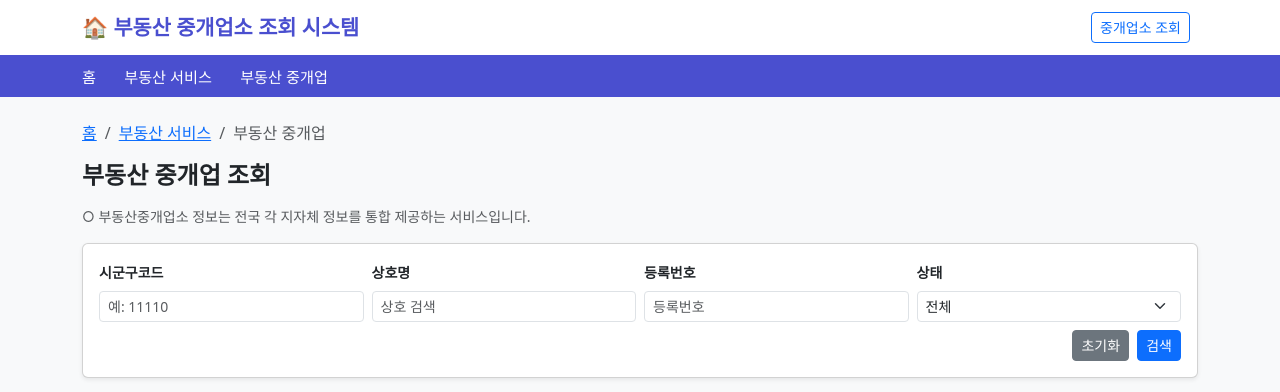
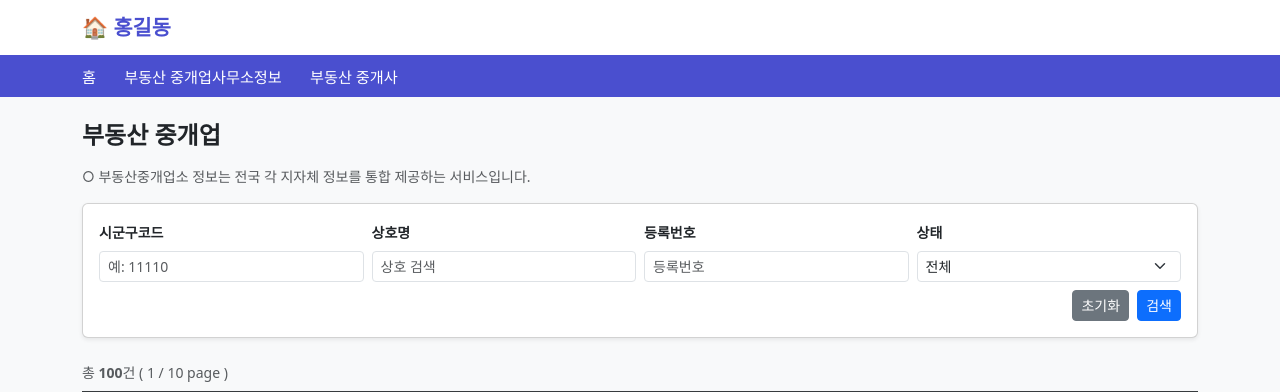
Before and after one commit to HYKIM8282/bootcamp_HY, a Django app: page /brokers/ in a window 1280 px wide. Shown: the top 392 px of the page. Run offline with Django 5.2, Linux system fonts and the light colour scheme; data comes from the database, SQL or seed files in the repository.

Commit message:
commit message2

```diff
--- a/templates/base.html
+++ b/templates/base.html
@@ -1,83 +1,27 @@
+{% load static %}
 <!DOCTYPE html>
 <html lang="ko">
 <head>
   <meta charset="UTF-8">
   <meta name="viewport" content="width=device-width, initial-scale=1.0">
   <title>{% block title %}부동산 중개업소 조회{% endblock %}</title>
+
   <link href="https://cdn.jsdelivr.net/npm/bootstrap@5.3.0/dist/css/bootstrap.min.css" rel="stylesheet">
-  <style>
-    body { background: #f8f9fa; }
+  <link rel="stylesheet" href="{% static 'css/base.css' %}">
 
-    /* 헤더 */
-    .main-header {
-      background: #fff;
-      border-bottom: 2px solid #4a4fcf;
-      padding: 12px 0;
-    }
-    .main-header .brand {
-      font-size: 1.3rem;
-      font-weight: 700;
-      color: #4a4fcf;
-    }
-
-    /* 서브 네비 */
-    .sub-nav {
-      background: #4a4fcf;
-      padding: 8px 0;
-    }
-    .sub-nav a {
-      color: #fff;
-      margin-right: 24px;
-      text-decoration: none;
-      font-size: 0.95rem;
-    }
-    .sub-nav a:hover { text-decoration: underline; }
-
-    /* 푸터 */
-    .main-footer {
-      background: #343a40;
-      color: #adb5bd;
-      text-align: center;
-      padding: 20px 0;
-      margin-top: 60px;
-      font-size: 0.85rem;
-    }
-  </style>
+  {% block extra_css %}{% endblock %}
 </head>
 <body>
 
-<!-- ── 헤더 ──────────────────────────────────── -->
-<header class="main-header">
-  <div class="container d-flex align-items-center justify-content-between">
-    <div class="brand">🏠 부동산 중개업소 조회 시스템</div>
-    <nav>
-      <a href="{% url 'brokers:agent_list' %}" class="btn btn-outline-primary btn-sm me-2">중개업소 조회</a>
-    </nav>
-  </div>
-</header>
+  {% include 'header.html' %}
 
-<!-- ── 서브 네비 ──────────────────────────────── -->
-<div class="sub-nav">
-  <div class="container">
-    <a href="#">홈</a>
-    <a href="{% url 'brokers:agent_list' %}">부동산 서비스</a>
-    <a href="#">부동산 중개업</a>
-  </div>
-</div>
+  <main class="container mt-4">
+    {% block content %}{% endblock %}
+  </main>
 
-<!-- ── 컨텐츠 ─────────────────────────────────── -->
-<main class="container mt-4">
-  {% block content %}{% endblock %}
-</main>
+  {% include 'footer.html' %}
 
-<!-- ── 푸터 ──────────────────────────────────── -->
-<footer class="main-footer">
-  <div>© 2026 Heeyoung. All Rights Reserved.</div>
-  <div class="mt-1" style="font-size:0.8rem;">
-    데이터 출처: VWorld NED API (국토교통부 공간정보산업진흥원)
-  </div>
-</footer>
-
-<script src="https://cdn.jsdelivr.net/npm/bootstrap@5.3.0/dist/js/bootstrap.bundle.min.js"></script>
+  <script src="https://cdn.jsdelivr.net/npm/bootstrap@5.3.0/dist/js/bootstrap.bundle.min.js"></script>
+  {% block extra_js %}{% endblock %}
 </body>
 </html>
--- a/templates/brokers/agent_list.html
+++ b/templates/brokers/agent_list.html
@@ -1,21 +1,17 @@
-{% extends "base.html" %}
+{% extends 'base.html' %}   ← brokers/base.html → base.html 로 변경!
+{% load static %}
+
+{% block extra_css %}
+  <link rel="stylesheet" href="{% static 'css/brokers/agent_list.css' %}">
+{% endblock %}
 
 {% block title %}부동산 중개업 조회{% endblock %}
 
 {% block content %}
 
-<!-- 브레드크럼 -->
-<nav aria-label="breadcrumb">
-  <ol class="breadcrumb">
-    <li class="breadcrumb-item"><a href="#">홈</a></li>
-    <li class="breadcrumb-item"><a href="#">부동산 서비스</a></li>
-    <li class="breadcrumb-item active">부동산 중개업</li>
-  </ol>
-</nav>
 
-<h4 class="fw-bold mb-3">부동산 중개업 조회</h4>
+<h4 class="fw-bold mb-3">부동산 중개업 </h4>
 
-<!-- 설명 -->
 <p class="text-muted small mb-3">
   ○ 부동산중개업소 정보는 전국 각 지자체 정보를 통합 제공하는 서비스입니다.
 </p>
@@ -25,25 +21,21 @@
   <div class="card-body">
     <form method="get">
       <div class="row g-2 align-items-end">
-
         <div class="col-md-3">
           <label class="form-label fw-semibold small">시군구코드</label>
           <input type="text" name="ldcode" class="form-control form-control-sm"
                  placeholder="예: 11110" value="{{ request.GET.ldcode }}">
         </div>
-
         <div class="col-md-3">
           <label class="form-label fw-semibold small">상호명</label>
           <input type="text" name="bsnm_cmpnm" class="form-control form-control-sm"
                  placeholder="상호 검색" value="{{ request.GET.bsnm_cmpnm }}">
         </div>
-
         <div class="col-md-3">
           <label class="form-label fw-semibold small">등록번호</label>
           <input type="text" name="jurirno" class="form-control form-control-sm"
                  placeholder="등록번호" value="{{ request.GET.jurirno }}">
         </div>
-
         <div class="col-md-3">
           <label class="form-label fw-semibold small">상태</label>
           <select name="sttus" class="form-select form-select-sm">
@@ -52,12 +44,10 @@
             <option value="2" {% if request.GET.sttus == "2" %}selected{% endif %}>폐업</option>
           </select>
         </div>
-
         <div class="col-12 text-end">
           <a href="{% url 'brokers:agent_list' %}" class="btn btn-secondary btn-sm me-1">초기화</a>
           <button type="submit" class="btn btn-primary btn-sm">검색</button>
         </div>
-
       </div>
     </form>
   </div>
--- /dev/null
+++ b/templates/footer.html
@@ -0,0 +1,7 @@
+<!-- 푸터 -->
+<footer class="main-footer">
+  <div>© 2026 Heeyoung. All Rights Reserved.</div>
+  <div class="mt-1" style="font-size:0.8rem;">
+    데이터 출처: VWorld NED API (국토교통부 공간정보산업진흥원)
+  </div>
+</footer>
--- /dev/null
+++ b/templates/header.html
@@ -0,0 +1,18 @@
+{% load static %}
+
+<!-- 헤더 -->
+<header class="main-header">
+  <div class="container d-flex align-items-center justify-content-between">
+    <div class="brand">🏠 홍길동 </div>
+
+  </div>
+</header>
+
+<!-- 서브 네비 -->
+<div class="sub-nav">
+  <div class="container">
+    <a href="#">홈</a>
+    <a href="{% url 'brokers:agent_list' %}">부동산 중개업사무소정보</a>
+    <a href="#">부동산 중개사</a>
+  </div>
+</div>
```
Also changed, not shown: config/settings.py (+5 -2 lines), static/css/base.css (added, +44 -0 lines), static/css/brokers/agent_list.css (added).
